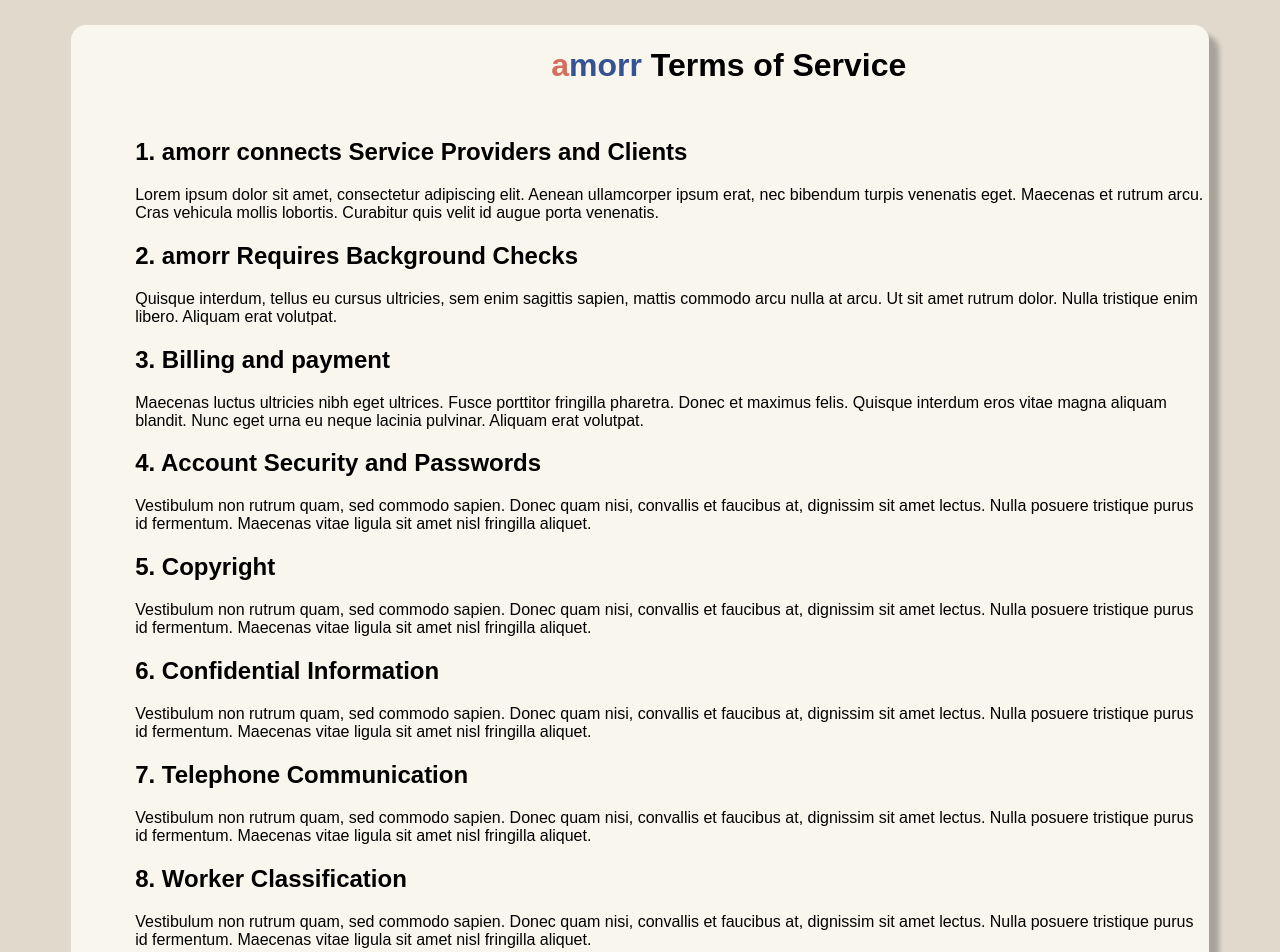
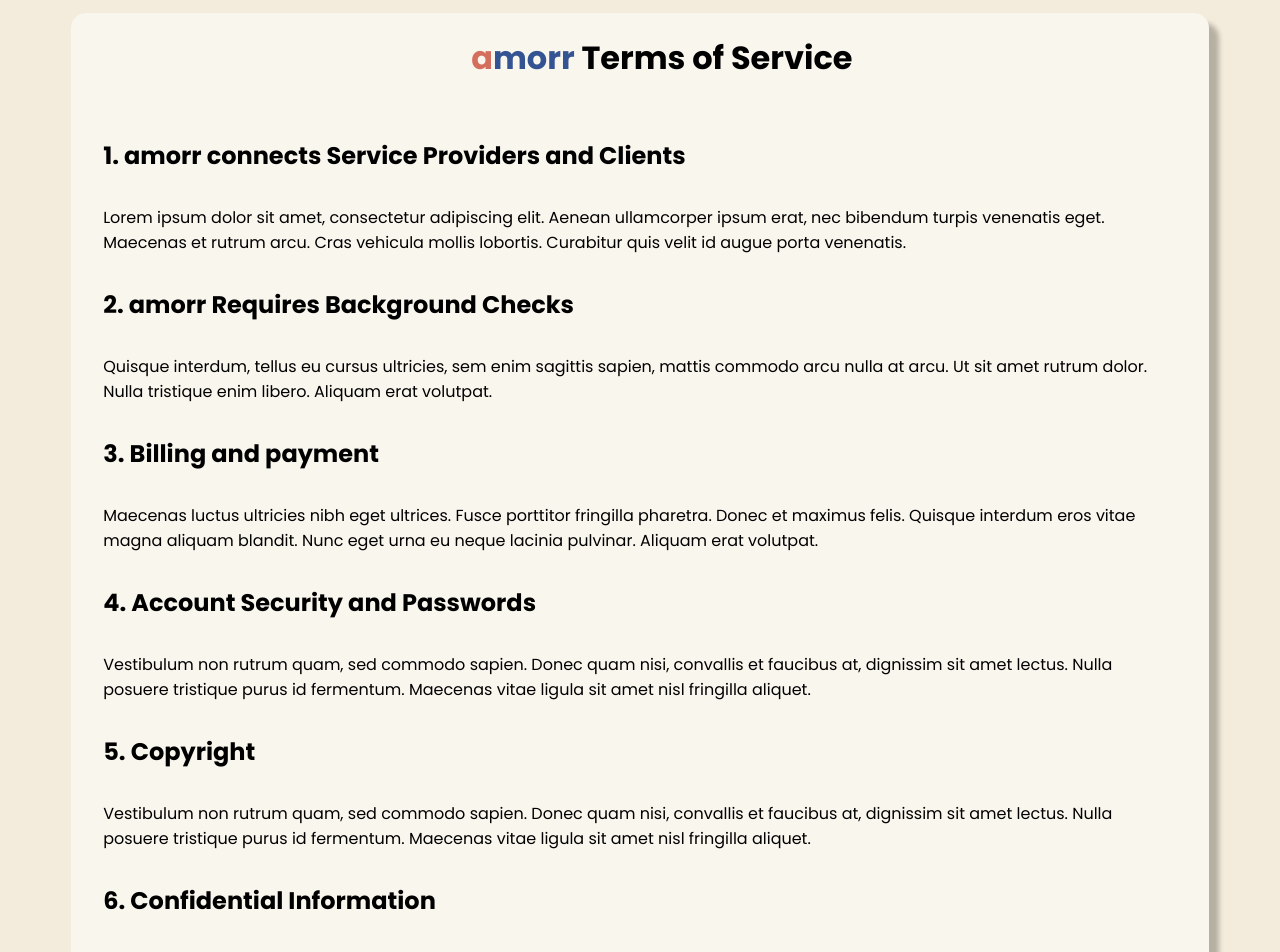
Before and after one commit to serhatgktp/amorr, a React (Create React App) app in the folder frontend/: page / in a window 1280 px wide. Shown: the top 952 px of the page. Built offline with nearby package versions, Linux system fonts and the light colour scheme.

Commit message:
Cleaned code and fixed CSS styling

```diff
--- a/frontend/public/index.html
+++ b/frontend/public/index.html
@@ -1,14 +1,20 @@
+
 <!DOCTYPE html>
 <html lang="en">
   <head>
     <meta charset="utf-8" />
     <link rel="icon" href="%PUBLIC_URL%/favicon.ico" />
     <meta name="viewport" content="width=device-width, initial-scale=1" />
-    <meta name="theme-color" content="#000000" />
+    <meta name="theme-color" content="#F3EBDB" />
     <meta
       name="description"
       content="Web site created using create-react-app"
     />
+
+    <link rel="preconnect" href="https://fonts.googleapis.com">
+    <link rel="preconnect" href="https://fonts.gstatic.com" crossorigin>
+    <link href="https://fonts.googleapis.com/css2?family=Poppins:wght@400;500;600;700&display=swap" rel="stylesheet">
+
     <link rel="apple-touch-icon" href="%PUBLIC_URL%/logo192.png" />
     <!--
       manifest.json provides metadata used when your web app is installed on a
@@ -17,27 +23,68 @@
     <link rel="manifest" href="%PUBLIC_URL%/manifest.json" />
     <!--
       Notice the use of %PUBLIC_URL% in the tags above.
-      It will be replaced with the URL of the `public` folder during the build.
-      Only files inside the `public` folder can be referenced from the HTML.
-
+      It will be replaced with the URL of the public folder during the build.
+      Only files inside the public folder can be referenced from the HTML.
       Unlike "/favicon.ico" or "favicon.ico", "%PUBLIC_URL%/favicon.ico" will
       work correctly both with client-side routing and a non-root public URL.
-      Learn how to configure a non-root public URL by running `npm run build`.
+      Learn how to configure a non-root public URL by running npm run build.
     -->
+
     <title>React App</title>
+
   </head>
-  <body>
+  <body style="background-color: #F3EBDB">
     <noscript>You need to enable JavaScript to run this app.</noscript>
     <div id="root"></div>
     <!--
       This HTML file is a template.
       If you open it directly in the browser, you will see an empty page.
-
       You can add webfonts, meta tags, or analytics to this file.
       The build step will place the bundled scripts into the <body> tag.
-
       To begin the development, run `npm start` or `yarn start`.
       To create a production bundle, use `npm run build` or `yarn build`.
     -->
   </body>
+<head>
+  <meta charset="utf-8" />
+  <link rel="icon" href="%PUBLIC_URL%/favicon.ico" />
+  <meta name="viewport" content="width=device-width, initial-scale=1" />
+  <meta name="theme-color" content="#F3EBDB" />
+  <meta
+    name="description"
+    content="Web site created using create-react-app"
+  />
+
+  <link rel="preconnect" href="https://fonts.googleapis.com">
+  <link rel="preconnect" href="https://fonts.gstatic.com" crossorigin>
+  <link href="https://fonts.googleapis.com/css2?family=Poppins:wght@400;500;600;700&display=swap" rel="stylesheet">
+
+  <link rel="apple-touch-icon" href="%PUBLIC_URL%/logo192.png" />
+  <!--
+    manifest.json provides metadata used when your web app is installed on a
+    user's mobile device or desktop. See https://developers.google.com/web/fundamentals/web-app-manifest/
+  -->
+  <link rel="manifest" href="%PUBLIC_URL%/manifest.json" />
+  <!--
+    Notice the use of %PUBLIC_URL% in the tags above.
+    It will be replaced with the URL of the public folder during the build.
+    Only files inside the public folder can be referenced from the HTML.
+    Unlike "/favicon.ico" or "favicon.ico", "%PUBLIC_URL%/favicon.ico" will
+    work correctly both with client-side routing and a non-root public URL.
+    Learn how to configure a non-root public URL by running npm run build.
+  -->
+  <title>React App</title>
+</head>
+<body style="background-color: #F3EBDB">
+  <noscript>You need to enable JavaScript to run this app.</noscript>
+  <div id="root"></div>
+  <!--
+    This HTML file is a template.
+    If you open it directly in the browser, you will see an empty page.
+    You can add webfonts, meta tags, or analytics to this file.
+    The build step will place the bundled scripts into the <body> tag.
+    To begin the development, run `npm start` or `yarn start`.
+    To create a production bundle, use `npm run build` or `yarn build`.
+  -->
+</body>
 </html>
--- a/frontend/src/components/privacy_policy/PrivacyPolicy.css
+++ b/frontend/src/components/privacy_policy/PrivacyPolicy.css
@@ -1,29 +1,27 @@
-.box {
+* {
+  font-family: 'Poppins';
+}
+
+.container {
     background-color: #F9F6EE;
     width: 90%;
-    height: 100rem;
     margin-left: 5%;
-    margin-top: 2%;
-
-
+    box-shadow: 10px 10px 5px rgba(0, 0, 0, 0.25);
+    border-radius: 15px;
   }
-
-  .image{
-    position: absolute;
-  }
-
 
   .titleContainer {
     flex-direction: row;
     display: flex;
+    text-align: center;
   }
 
-  .title{
+  .title {
     background: #F9F6EE;
     align-items: center;
+    text-align: center;
     color: #345392;
-
-  }*/
+  }
 
   body {
     background-color: #f3ebdb;
@@ -32,24 +30,6 @@
   .container {
     margin-top: 1%;
     flex: 1;
-
-  }
-
-
-  .headerOne {
-    display: flex;
-    flex-direction: row;
-    margin-left: 8rem;
-
-  }
-
-  .headerTwo {
-    display: flex;
-    flex-direction: row;
-    margin-left: 30rem;
-    align-items: center;
-
-
   }
 
   .title .a{
@@ -60,151 +40,19 @@
     color: black;
   }
 
-  .box{
-    box-shadow: 10px 10px 5px rgba(0, 0, 0, 0.25);
-    border-radius: 15px;
-  }
-  .p1{
+  .title {
     position: relative;
-    margin-left: 4rem;
-  }
-  .p2{
-    position: relative;
-    margin-left: 4rem;
+    height: 50px;
+    margin-left: 25rem;
+    text-align: center;
+    align-items: center;
   }
 
-  .p3{
+  h2, p {
     position: relative;
-    margin-left: 4rem;
+    margin: 2rem
   }
 
-  .p4{
-    position: relative;
-    margin-left: 4rem;
+  .content {
+    overflow: hidden;
   }
-
-  .p5{
-    position: relative;
-    margin-left: 4rem;
-  }
-
-  .p6{
-    position: relative;
-    margin-left: 4rem;
-  }
-
-  .p7{
-    position: relative;
-    margin-left: 4rem;
-  }
-
-  .p8{
-    position: relative;
-    margin-left: 4rem;
-  }
-
-  .p9{
-    position: relative;
-    margin-left: 4rem;
-  }
-
-  .p10{
-    position: relative;
-    margin-left: 4rem;
-  }
-
-  .p11{
-    position: relative;
-    margin-left: 4rem;
-  }
-
-  .p12{
-    position: relative;
-    margin-left: 4rem;
-  }
-
-  .p13{
-    position: relative;
-    margin-left: 4rem;
-  }
-
-  .p14{
-    position: relative;
-    margin-left: 4rem;
-  }
-
-  .title{
-    position: relative;
-    height: 50px;
-    margin-left: 30rem;
-  }
-
-  .first{
-    position: relative;
-    margin-left: 4rem;
-  }
-
-  .second{
-    position: relative;
-    margin-left: 4rem;
-  }
-
-  .third{
-    position: relative;
-    margin-left: 4rem;
-  }
-
-  .fourth{
-    position: relative;
-    margin-left: 4rem;
-  }
-
-  .fifth{
-    position: relative;
-    margin-left: 4rem;
-  }
-
-  .sixth{
-    position: relative;
-    margin-left: 4rem;
-  }
-
-  .seventh{
-    position: relative;
-    margin-left: 4rem;
-  }
-
-  .eighth{
-    position: relative;
-    margin-left: 4rem;
-  }
-
-  .ninth{
-    position: relative;
-    margin-left: 4rem;
-  }
-
-  .tenth{
-    position: relative;
-    margin-left: 4rem;
-  }
-
-  .eleventh{
-    position: relative;
-    margin-left: 4rem;
-  }
-
-  .twelvth{
-    position: relative;
-    margin-left: 4rem;
-  }
-
-  .thirteenth{
-    position: relative;
-    margin-left: 4rem;
-  }
-
-  .fourteenth{
-    position: relative;
-    margin-left: 4rem;
-  }
--- a/frontend/src/components/privacy_policy/PrivacyPolicy.js
+++ b/frontend/src/components/privacy_policy/PrivacyPolicy.js
@@ -3,165 +3,115 @@ import "./PrivacyPolicy.css";
 
 function App() {
   return (
-    /*        <div class="box">
-                <div class="title">
-                <h1>About amorr</h1>
-                <body> Lorem Ipsum</body>
-                </div>
-           <div className = 'image' >
-               <img className='img1' src={peacock}></img>
-            </div>
-            </div>*/
-
     <div className="container">
-      <div>
-        <div class="box">
       <div className="titleContainer">
         <h1 class="title">
           <span class="a">a</span>
           <span class="morr">morr</span>
-              <span> </span>
-              <span class="ToS">Terms of Service</span>
+          <span class="ToS"> Terms of Service</span>
         </h1>
       </div>
-          <h2 class="first">
-            1. amorr connects Service Providers and Clients
-          </h2>
-          <p class="p1">
+
+      <div className="content">
+        <h2>1. amorr connects Service Providers and Clients</h2>
+        <p>
           Lorem ipsum dolor sit amet, consectetur adipiscing elit. Aenean
           ullamcorper ipsum erat, nec bibendum turpis venenatis eget. Maecenas
           et rutrum arcu. Cras vehicula mollis lobortis. Curabitur quis velit
           id augue porta venenatis.
         </p>
-          <h2 class="second">
-            2. amorr Requires Background Checks
-          </h2>
-          <p class="p2">
+        <h2>2. amorr Requires Background Checks</h2>
+        <p>
           Quisque interdum, tellus eu cursus
           ultricies, sem enim sagittis sapien, mattis commodo arcu nulla at
           arcu. Ut sit amet rutrum dolor. Nulla tristique enim libero. Aliquam
           erat volutpat.
         </p>
-          <h2 class="third">
-            3. Billing and payment
-          </h2>
-          <p class="p3">
+        <h2>3. Billing and payment</h2>
+        <p>
           Maecenas luctus ultricies nibh eget ultrices. Fusce porttitor
           fringilla pharetra. Donec et maximus felis. Quisque interdum eros
           vitae magna aliquam blandit. Nunc eget urna eu neque lacinia
           pulvinar. Aliquam erat volutpat.
         </p>
-        <h2 class="fourth">
-            4. Account Security and Passwords
-          </h2>
-            <p class="p4">
+        <h2>4. Account Security and Passwords</h2>
+        <p>
         Vestibulum non rutrum quam, sed
         commodo sapien. Donec quam nisi, convallis et faucibus at, dignissim
         sit amet lectus. Nulla posuere tristique purus id fermentum.
         Maecenas vitae ligula sit amet nisl fringilla aliquet.
         </p>
-
-            <h2 class="fifth">
-            5. Copyright
-          </h2>
-            <p class="p5">
+        <h2> 5. Copyright</h2>
+        <p>
         Vestibulum non rutrum quam, sed
         commodo sapien. Donec quam nisi, convallis et faucibus at, dignissim
         sit amet lectus. Nulla posuere tristique purus id fermentum.
         Maecenas vitae ligula sit amet nisl fringilla aliquet.
         </p>
-
-            <h2 class="sixth">
-            6. Confidential Information
-          </h2>
-            <p class="p6">
+        <h2>6. Confidential Information</h2>
+        <p>
         Vestibulum non rutrum quam, sed
         commodo sapien. Donec quam nisi, convallis et faucibus at, dignissim
         sit amet lectus. Nulla posuere tristique purus id fermentum.
         Maecenas vitae ligula sit amet nisl fringilla aliquet.
         </p>
-
-            <h2 class="seventh">
-            7. Telephone Communication
-          </h2>
-            <p class="p7">
+        <h2>7. Telephone Communication</h2>
+        <p>
         Vestibulum non rutrum quam, sed
         commodo sapien. Donec quam nisi, convallis et faucibus at, dignissim
         sit amet lectus. Nulla posuere tristique purus id fermentum.
         Maecenas vitae ligula sit amet nisl fringilla aliquet.
         </p>
-
-            <h2 class="eighth">
-            8. Worker Classification
-          </h2>
-            <p class="p8">
+        <h2>8. Worker Classification</h2>
+        <p>
         Vestibulum non rutrum quam, sed
         commodo sapien. Donec quam nisi, convallis et faucibus at, dignissim
         sit amet lectus. Nulla posuere tristique purus id fermentum.
         Maecenas vitae ligula sit amet nisl fringilla aliquet.
         </p>
-
-            <h2 class="ninth">
-            9. Media and Content
-          </h2>
-            <p class="p9">
+        <h2>9. Media and Content</h2>
+        <p>
         Vestibulum non rutrum quam, sed
         commodo sapien. Donec quam nisi, convallis et faucibus at, dignissim
         sit amet lectus. Nulla posuere tristique purus id fermentum.
         Maecenas vitae ligula sit amet nisl fringilla aliquet.
         </p>
-
-            <h2 class="tenth">
-            10. Warranty Disclaimer
-          </h2>
-            <p class="p10">
+        <h2>10. Warranty Disclaimer</h2>
+        <p>
         Vestibulum non rutrum quam, sed
         commodo sapien. Donec quam nisi, convallis et faucibus at, dignissim
         sit amet lectus. Nulla posuere tristique purus id fermentum.
         Maecenas vitae ligula sit amet nisl fringilla aliquet.
         </p>
-
-            <h2 class="eleventh">
-        11. Disputes
-          </h2>
-            <p class="p11">
+        <h2>11. Disputes</h2>
+        <p>
         Vestibulum non rutrum quam, sed
         commodo sapien. Donec quam nisi, convallis et faucibus at, dignissim
         sit amet lectus. Nulla posuere tristique purus id fermentum.
         Maecenas vitae ligula sit amet nisl fringilla aliquet.
         </p>
-
-            <h2 class="twelvth">
-            12. Licensing
-          </h2>
-            <p class="p12">
+        <h2>12. Licensing</h2>
+        <p>
         Vestibulum non rutrum quam, sed
         commodo sapien. Donec quam nisi, convallis et faucibus at, dignissim
         sit amet lectus. Nulla posuere tristique purus id fermentum.
         Maecenas vitae ligula sit amet nisl fringilla aliquet.
         </p>
-
-            <h2 class="thirteenth">
-            13. Consent of Services
-          </h2>
-            <p class="p13">
+        <h2>13. Consent of Services</h2>
+        <p>
         Vestibulum non rutrum quam, sed
         commodo sapien. Donec quam nisi, convallis et faucibus at, dignissim
         sit amet lectus. Nulla posuere tristique purus id fermentum.
         Maecenas vitae ligula sit amet nisl fringilla aliquet.
         </p>
-
-            <h2 class="fourteenth">
-            14. Fees and Services
-          </h2>
-            <p class="p14">
+        <h2>14. Fees and Services</h2>
+        <p>
         Vestibulum non rutrum quam, sed
         commodo sapien. Donec quam nisi, convallis et faucibus at, dignissim
         sit amet lectus. Nulla posuere tristique purus id fermentum.
         Maecenas vitae ligula sit amet nisl fringilla aliquet.
         </p>
-
-
+      </div>
       <div
         style={{
           flexDirection: "row",
@@ -171,8 +121,6 @@ function App() {
       >
       </div>
     </div>
-      </div>
-    </div>
   );
 }
 
```
Lines whose indentation alone changed are shown as unchanged.
